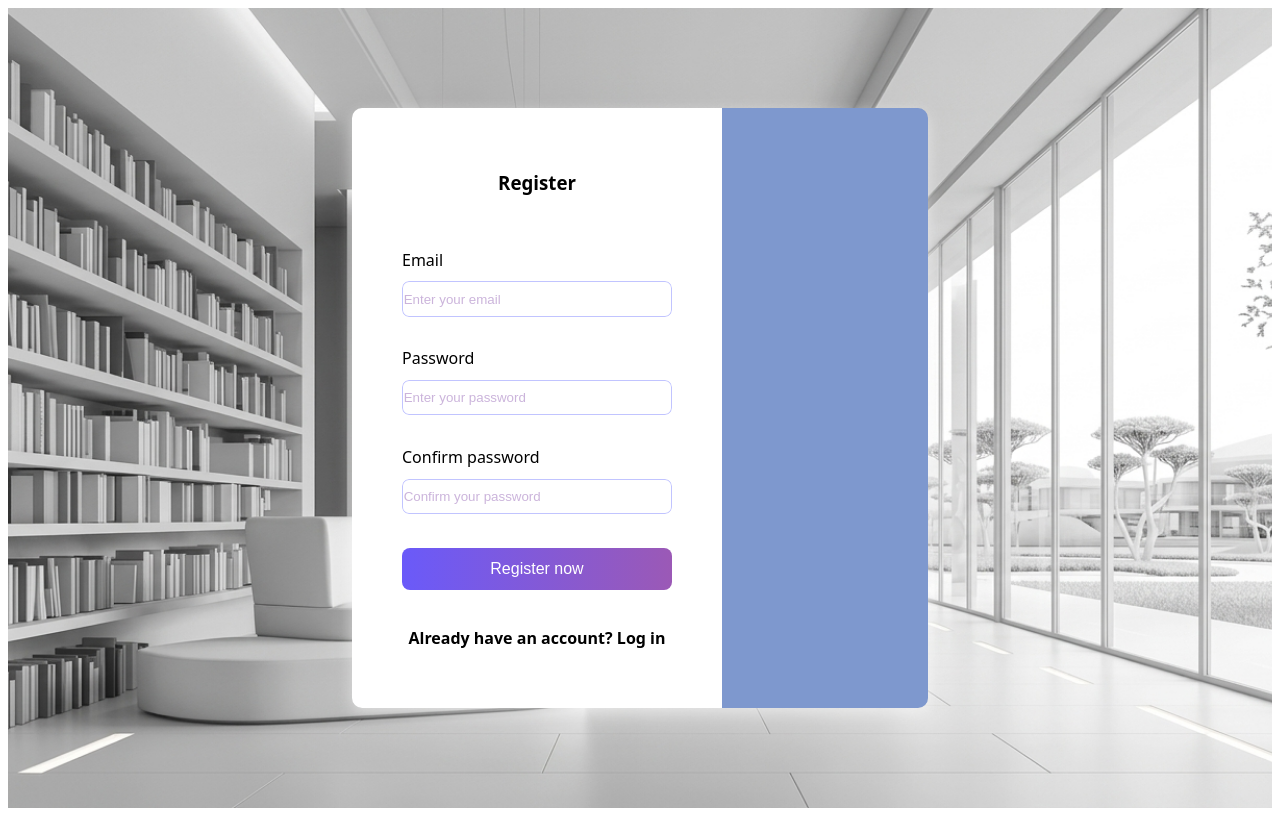
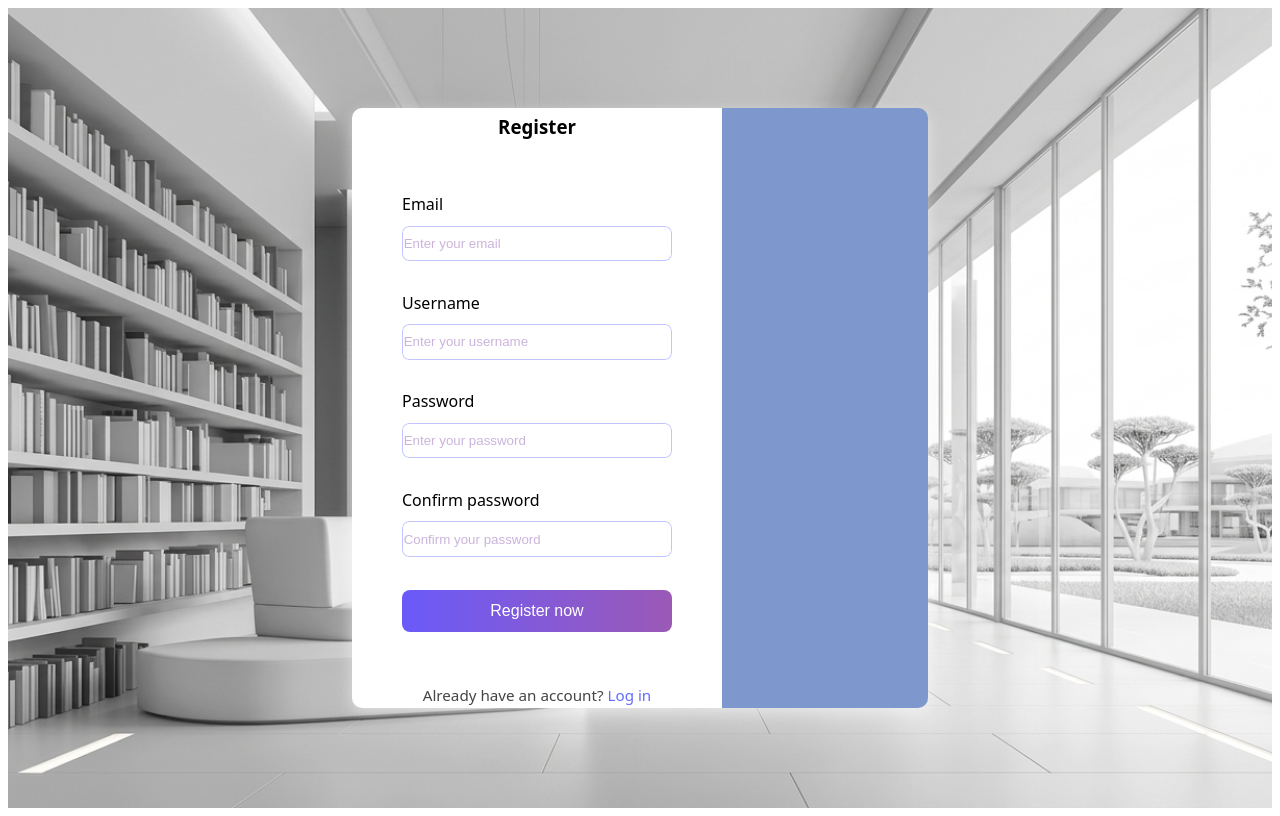
Before and after one commit to Omkar-Barkale/Find-Anything, a React (Vite) app in the folder frontend/: page /register in a window 1280 px wide. Built offline with nearby package versions, Linux system fonts and the light colour scheme.

Commit message:
adjusted login to link to register, added username in form

```diff
--- a/frontend/src/components/Login.jsx
+++ b/frontend/src/components/Login.jsx
@@ -1,6 +1,8 @@
 import {useState} from 'react';
 import './styles/Login.css';
 import {useNavigate} from 'react-router-dom';
+import {Link} from 'react-router-dom';
+
 function Login(){
 
     const[email, setEmail] = useState("");
@@ -78,7 +80,7 @@ function Login(){
                     <button className='toMain_btn' type='button'>Continue as Guest</button>
                 </div>
 
-                <button id='register'>Don't have an account? Click Here to Register</button>
+                <p id='registerLink'>Don't have an account? Click Here to <Link to="/register">Register</Link></p>
 
             </form>
         <p>{message}</p>
--- a/frontend/src/components/Register.jsx
+++ b/frontend/src/components/Register.jsx
@@ -19,6 +19,12 @@ function Register()
                                 <input type="email" placeholder="Enter your email" />
                             </div>
 
+                            <div className = "inputGroup">
+                                <label>Username</label>
+                                <input type="text" placeholder="Enter your username" />
+                            </div>
+
+
 
                             <div className = "inputGroup">
                                 <label>Password</label>
@@ -35,7 +41,8 @@ function Register()
 
 
                         </form>
-                        <p>Already have an account? Log in</p>
+                        <p>Already have an account? <Link to="/login">Log in</Link></p>
+
                     </div>
 
                     <div id = "rightRegister">
--- a/frontend/src/components/styles/Login.css
+++ b/frontend/src/components/styles/Login.css
@@ -87,7 +87,7 @@ input::placeholder{
     font-weight: bold;
 }
 
-#register{
+#registerLink{
     background-color: transparent;
     border: none;
     color: white;
@@ -106,7 +106,6 @@ input::placeholder{
 }
 
 p{
-    color: white;
-    font-weight: bold;
-    margin-top: 0;
+    color: #444;
+    font-size: 0.95em;
 }
--- a/frontend/src/components/styles/Register.css
+++ b/frontend/src/components/styles/Register.css
@@ -78,6 +78,11 @@ label{
   border-radius: 8px;
 }
 
+#registerBtn:hover{
+    box-shadow: 0 8px 16px 0 rgba(0,0,0,0.2);
+}
+
 p{
-    color: black;
+    color: #444;
+    font-size: 0.95em;
 }
```
